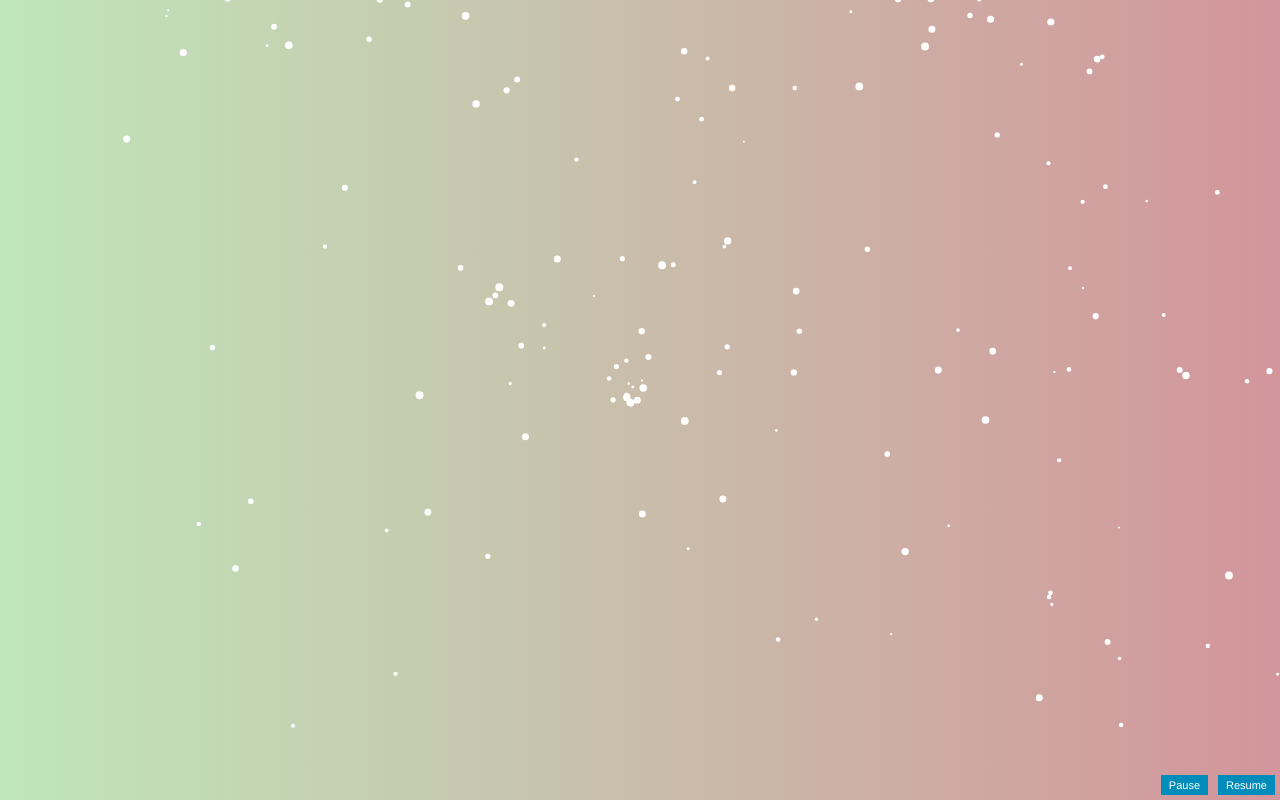
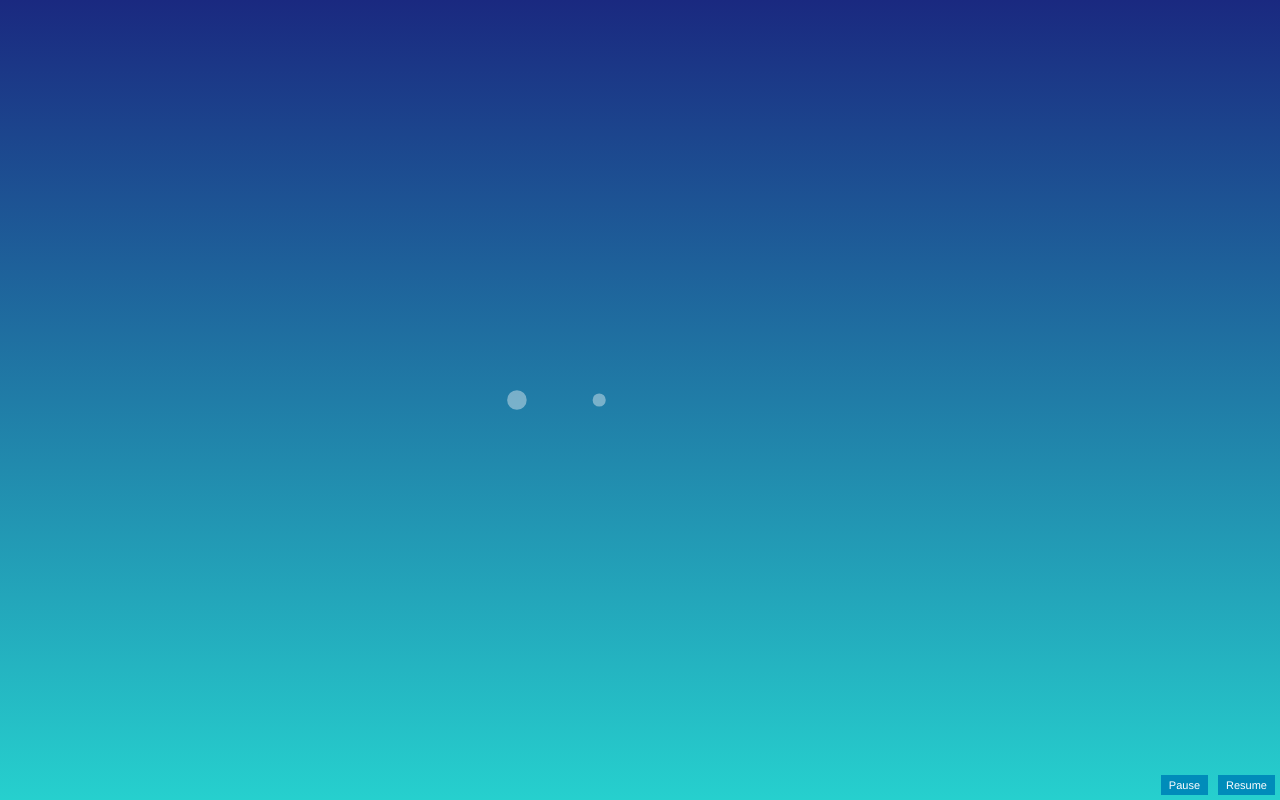
Before and after one commit to meherhowji/nature-of-code-javascript, a plain HTML site: page index.html in a window 1280 px wide. Drawn offline with Linux system fonts and the light colour scheme.

Commit message:
moved the attract constructor inside the matter

```diff
--- a/index.html
+++ b/index.html
@@ -3,10 +3,12 @@
 		<title>nature of code</title>
 		<style>
 			body{
-				background: #D3959B; /* fallback for old browsers */
-				background: -webkit-linear-gradient(to left, #D3959B , #BFE6BA); /* Chrome 10-25, Safari 5.1-6 */
-				background: linear-gradient(to left, #D3959B , #BFE6BA); /* W3C, IE 10+/ Edge, Firefox 16+, Chrome 26+, Opera 12+, Safari 7+ */
-			}
+
+
+				background: #1A2980; /* fallback for old browsers */
+				background: -webkit-linear-gradient(180deg, #1A2980 , #26D0CE); /* Chrome 10-25, Safari 5.1-6 */
+				background: linear-gradient(180deg, #1A2980 , #26D0CE); /* W3C, IE 10+/ Edge, Firefox 16+, Chrome 26+, Opera 12+, Safari 7+ */
+				        			}
 			*{
 				box-sizing: border-box;
 				margin: 0;
--- a/js/ballGravitationField.js
+++ b/js/ballGravitationField.js
@@ -4,26 +4,28 @@
 // Fix the field
 
 var ballGravitationField = (function(){
-    var earth, moon = [],
+    var moon = [],
 
     update = function(c){
-
-        moon.forEach(function(v){
-          var gravity = earth.attract(v);
-          v.applyForce(gravity);
+        var gravity = [0,0];
+        moon.forEach(function(v) {
+          moon.forEach(function(k) {
+            if ( v !== k) {
+              gravity = k.attract(v);
+              v.applyForce(gravity);
+            }
+          })
           v.show(c).bound().move();
         });
-
-        earth.show(c);
     },
 
     init = function(){
-        for(var i = 0; i < 150; i++){
-            var o = new Matter(randomF(1, 3), [random(50, 1080), random(50, 1080)], [0, 0], [0, 0]);
+        for(var i = 0; i < 2; i++){
+            var o = new Matter(randomF(1, 40), [random(400, window.innerWidth/2), random(400, window.innerHeight/2)], [0, 0], [0, 0]);
             moon.push(o);
         }
 
-        earth = new Attractor(10, [window.innerWidth/2 - 10, window.innerHeight/2 - 10]);
+        // earth = new Attractor(10, [window.innerWidth/2 - 10, window.innerHeight/2 - 10]);
     };
 
     return {
--- a/js/matter.js
+++ b/js/matter.js
@@ -3,9 +3,15 @@ function Matter(mass, pos, vel, acc){
     this.position = vec2.fromValues(pos[0], pos[1]);
     this.velocity = vec2.fromValues(vel[0], vel[1]);
     this.acceleration = vec2.fromValues(acc[0], acc[1]);
+    // random colors
     // this.colors = ["#16A085", "#2ECC71", "#27AE60", "#3498DB", "#2980B9", "#9B59B6", "#8E44AD", "#34495E", "#2C3E50", "#22313f", "#F1C40F", "#F39C12", "#E67E22", "#D35400", "#E74C3C", "#C0392B", "#ECF0F1", "#BDC3C7", "#BDC3C7", "#95A5A6", "#7F8C8D"];
+    // this.randColor = Math.floor(Math.random() * 2);
     this.colors = ["#FFFFFF"];
-    // this.randColor = Math.floor(Math.random() * 2);
+    //gravity variables
+    this.G =  0.001;
+    this.direction = vec2.create();
+    this.attraction = vec2.create();
+
 
     this.move = function(){
         vec2.add(this.velocity, this.velocity, this.acceleration);
@@ -23,8 +29,8 @@ function Matter(mass, pos, vel, acc){
 
     this.show = function(c){
         c.beginPath();
-        c.arc(this.position[0], this.position[1], this.mass, 0, 2 * Math.PI, false);
-        c.fillStyle = this.getColor();
+        c.arc(this.position[0], this.position[1], this.mass/2, 0, 2 * Math.PI, false);
+        c.fillStyle = "rgba(255,255,255,0.4)";
         c.fill();
 
         return this;
@@ -52,7 +58,7 @@ function Matter(mass, pos, vel, acc){
             vec2.multX(this.velocity, -1);
         }
 
-        if(awayY || awayX){
+        if(awayY || homeY){
             if(awayY)
                 this.position[1] = window.innerHeight - this.mass;
             if(homeY)
@@ -62,37 +68,20 @@ function Matter(mass, pos, vel, acc){
 
         return this;
     };
-}
 
-
-function Attractor(mass, pos){
-    this.mass = mass;
-    this.position = vec2.fromValues(pos[0], pos[1]);
-    this.direction = vec2.create();
-    this.attraction = vec2.create();
-    this.G = 2;
-
-    this.show = function(c){
-        c.beginPath();
-        c.arc(this.position[0], this.position[1], this.mass, 0, 2*Math.PI, false);
-        c.fillStyle = "rgba(0,0,0,0)";
-        c.fill();
-        return this;
-    }
-
-    this.attract = function(matter){
+    this.attract = function(o){
         // direction of the force. |r|
-        var dir = vec2.sub(this.direction, this.position, matter.position);
+        var dir = vec2.sub(this.direction, this.position, o.position);
         var distance = vec2.length(dir);
-        if(distance > 20){
-            distance = 20;
-        }else if(distance < 5){
-            distance = 5
+        if(distance > 10){
+            distance = 10;
+        }else if(distance < 0){
+            distance = 0
         }
         // unit vector of the direction without magnitude
         vec2.normalize(dir, dir);
         // force calculation
-        var force = (this.G * this.mass * matter.mass) / (distance * distance);
+        var force = (this.G * this.mass * o.mass) / (distance * distance);
         // gravity = gmm|r|*1/r*r
         var attr = vec2.multXY(dir, force);
         return attr;
--- a/js/noc.js
+++ b/js/noc.js
@@ -18,17 +18,17 @@ var nature = (function () {
 		document.body.appendChild(canvas);
 		ctx = canvas.getContext("2d");
 		// translate to 0.5 to disable anitaliasing
-		if (window.devicePixelRatio > 1) {
-		    var canvasWidth = canvas.width;
-		    var canvasHeight = canvas.height;
-
-		    canvas.width = canvasWidth * window.devicePixelRatio;
-		    canvas.height = canvasHeight * window.devicePixelRatio;
-		    canvas.style.width = canvasWidth;
-		    canvas.style.height = canvasHeight;
-
-		    ctx.scale(window.devicePixelRatio, window.devicePixelRatio);
-		}
+		// if (window.devicePixelRatio > 1) {
+		//     var canvasWidth = canvas.width;
+		//     var canvasHeight = canvas.height;
+		//
+		//     canvas.width = canvasWidth * window.devicePixelRatio;
+		//     canvas.height = canvasHeight * window.devicePixelRatio;
+		//     canvas.style.width = canvasWidth;
+		//     canvas.style.height = canvasHeight;
+		//
+		//     ctx.scale(window.devicePixelRatio, window.devicePixelRatio);
+		// }
 	};
 
 	var _render = function () {
```
